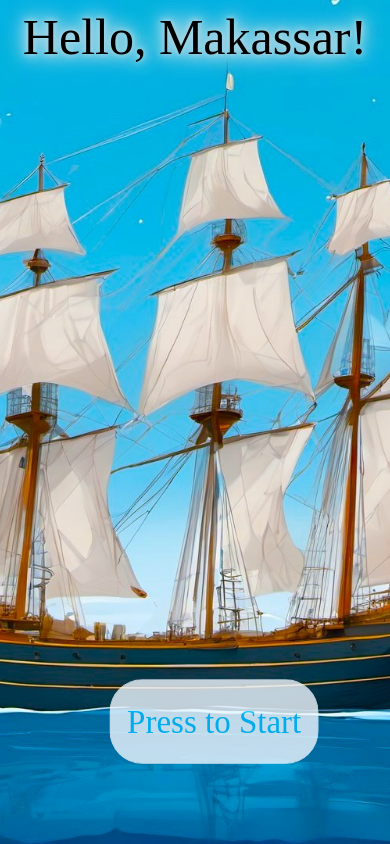
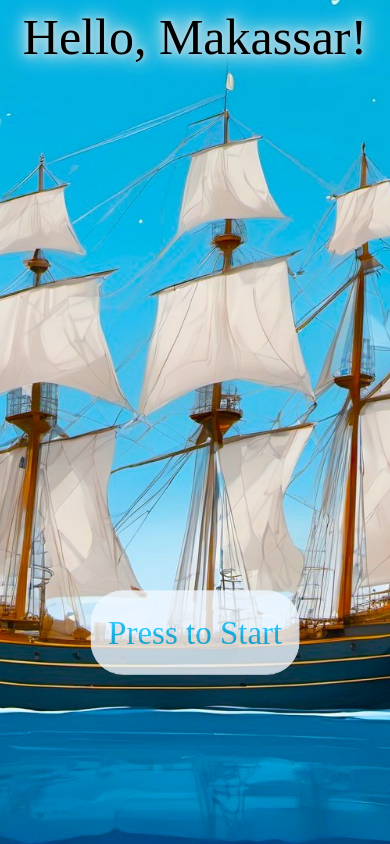
Before and after one commit to RafaelN54/PTI, a React (Vite) app: page / in a window 390 px wide. Built offline with nearby package versions, Linux system fonts and the light colour scheme.

Commit message:
deploy config

```diff
--- a/src/App.css
+++ b/src/App.css
@@ -9,10 +9,6 @@
   height: 100vh;
   width: 100vw;
   margin: none;
-}
-
-div{
-  height: 100px;
 }
 
 .judul {
@@ -90,12 +86,13 @@ div{
 }
 
 .homescreen button {
+  bottom: 20%;
   font-size: 30px;
   border-radius: 30px;
   padding: 15px;
   text-align: center;
   position: fixed;
-  left: 30%;
+  left: 25%;
   font-family: 'Concert One';
   transition-duration: 0.4s;
 }
```
